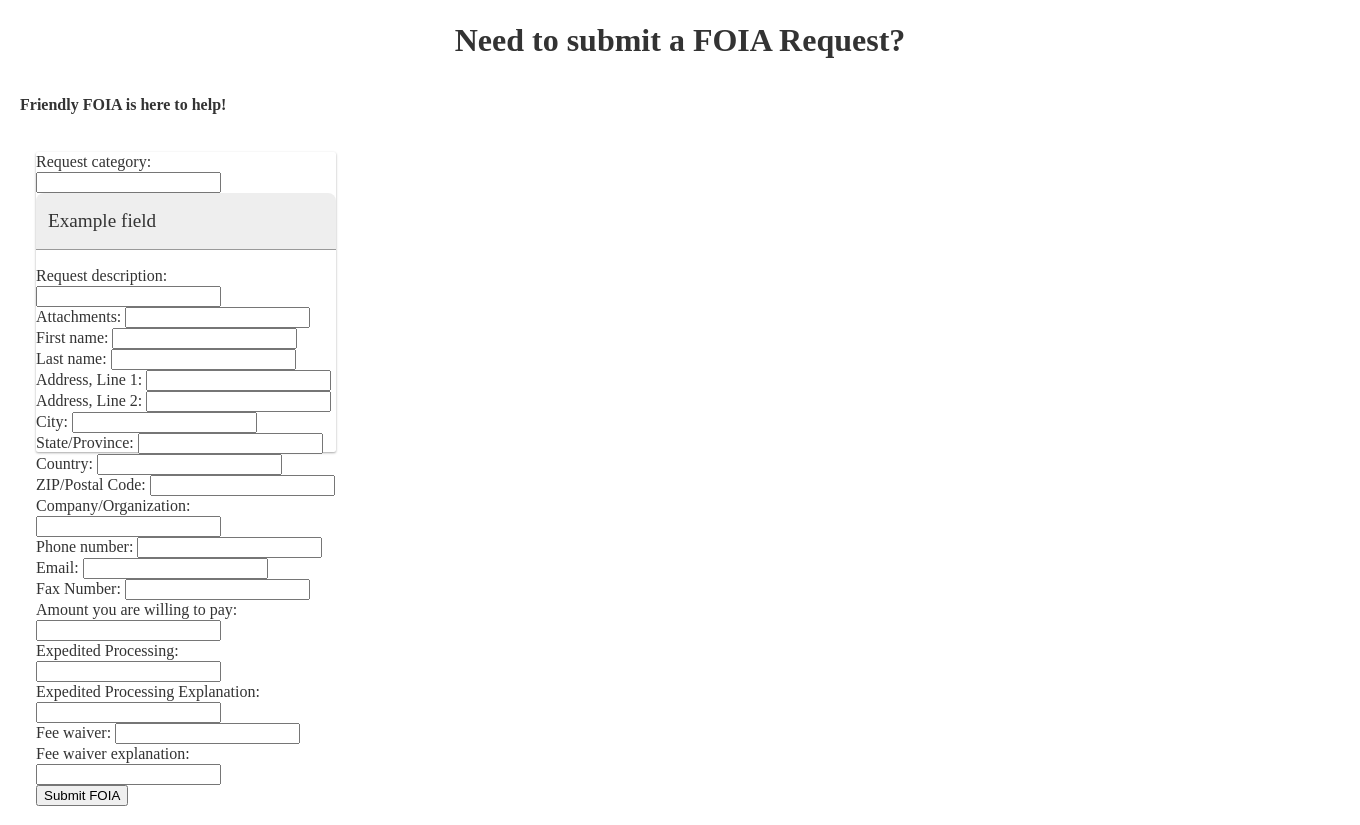
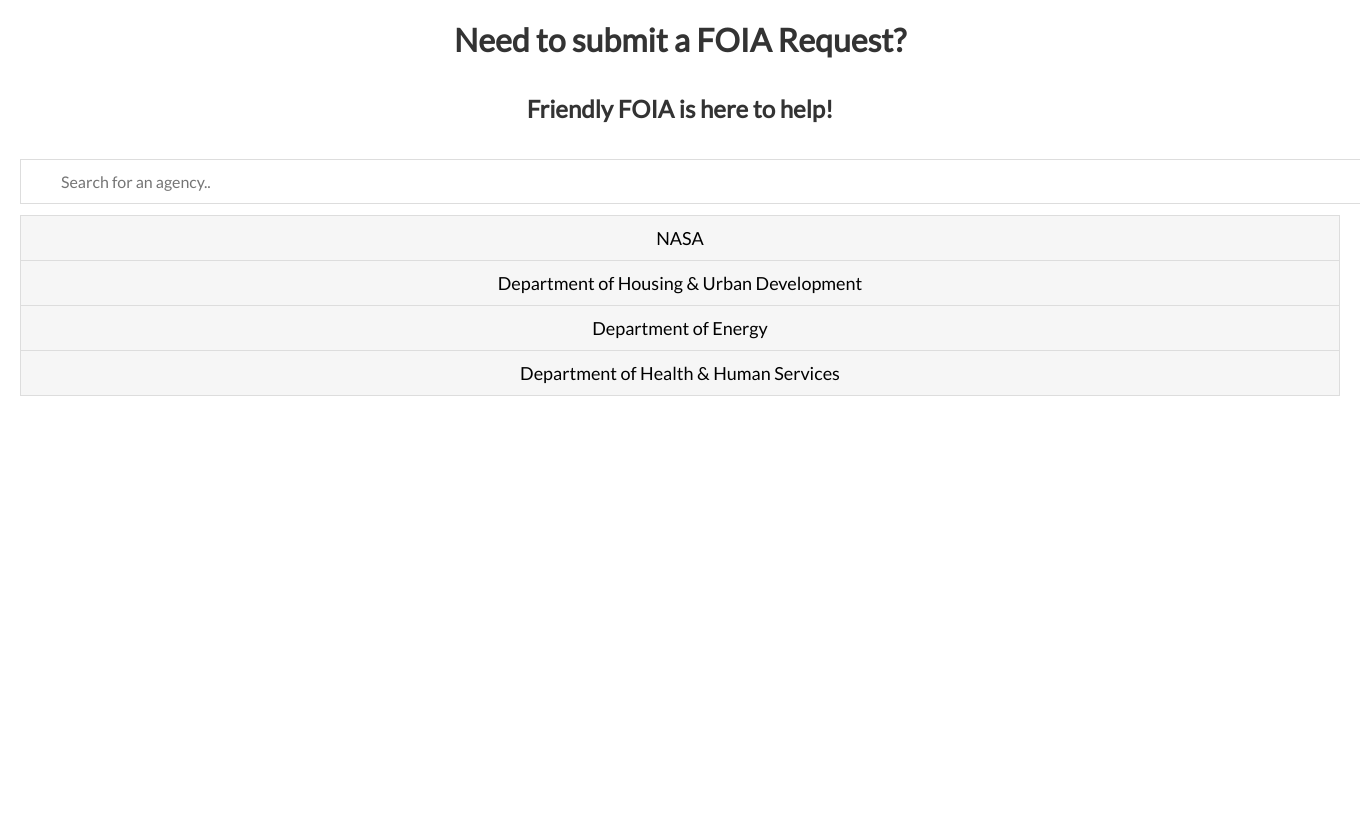
Before and after one commit to searri/friendly-foia, a Flask app: page / in a window 1360 px wide; the page is wider, and only the part inside the window is pictured. After the commit the page ends 396 px from the top of that part, so only its background shows below. Run offline with Flask 2, Linux system fonts and the light colour scheme.

Commit message:
searchable dropdown complete

```diff
--- a/app.py
+++ b/app.py
@@ -4,8 +4,7 @@
 
 @app.route('/')
 def home():
-    return render_template('home.html')
-
+    return render_template('landingpage.html')
 
 if __name__ == '__main__':
     app.run(debug=True)
--- a/static/css/main.css
+++ b/static/css/main.css
@@ -1,3 +1,7 @@
+* {
+    font-family: 'Lato', sans-serif;
+}
+
 html,
 body {
     color: #333;
@@ -9,7 +13,8 @@
     margin: 20px;
 }
 
-h1 {
+h1,
+h2 {
     line-height: 1.2;
     margin-bottom: 35px;
     text-align: center;
@@ -46,7 +51,7 @@
     border-radius: 8px 8px 0 0;
     overflow: hidden;
     position: relative;
-    width: 100%;
+    width: 80%;
 }
 
 .form-field__bar {
@@ -117,10 +122,8 @@
     background: #fff;
     border-radius: 2px;
     display: inline-block;
-    height: 300px;
     margin: 1rem;
     position: relative;
-    width: 300px;
 }
 
 .card-1 {
@@ -129,5 +132,54 @@
 }
 
 .card-1:hover {
-    box-shadow: 0 14px 28px rgba(0,0,0,0.25), 0 10px 10px rgba(0,0,0,0.22);
+    box-shadow: 0 14px 28px rgba(0, 0, 0, 0.25), 0 10px 10px rgba(0, 0, 0, 0.22);
 }
+
+#myInput {
+    /* Add a search icon to input */
+    background-position: 10px 12px;
+    /* Position the search icon */
+    background-repeat: no-repeat;
+    /* Do not repeat the icon image */
+    width: 100%;
+    /* Full-width */
+    font-size: 16px;
+    /* Increase font-size */
+    padding: 12px 20px 12px 40px;
+    /* Add some padding */
+    border: 1px solid #ddd;
+    /* Add a grey border */
+    margin-bottom: 12px;
+    /* Add some space below the input */
+}
+
+#myUL {
+    /* Remove default list styling */
+    list-style-type: none;
+    padding: 0;
+    margin: 0;
+}
+
+#myUL li a {
+    border: 1px solid #ddd;
+    /* Add a border to all links */
+    margin-top: -1px;
+    /* Prevent double borders */
+    background-color: #f6f6f6;
+    /* Grey background color */
+    padding: 12px;
+    /* Add some padding */
+    text-decoration: none;
+    /* Remove default text underline */
+    font-size: 18px;
+    /* Increase the font-size */
+    color: black;
+    /* Add a black text color */
+    display: block;
+    /* Make it into a block element to fill the whole list */
+}
+
+#myUL li a:hover:not(.header) {
+    background-color: #eee;
+    /* Add a hover effect to all links, except for headers */
+}
--- a/templates/home.html
+++ b/templates/home.html
@@ -4,31 +4,69 @@
 <head>
     <meta charset="utf-8">
     <title>Friendly FOIA</title>
-    <link rel="stylesheet" href="{{ url_for('static', filename='css/main.css') }}">
+    <link rel="stylesheet" href="static/css/main.css">
+    <link href="https://fonts.googleapis.com/css?family=Lato" rel="stylesheet">
 </head>
 
 <body>
     <h1>Need to submit a FOIA Request?</h1>
     <h4>Friendly FOIA is here to help!</h4>
-    <div class="card card-1">
-        <form action="report.php" method="POST">
+    <div style="text-align: center">
+        <div class="card card-1" style="width: 70%">
+            <form action="report.php" method="POST" style="text-align: left">
+                Select Federal Agency: <input type="text" name="agency"><br>
                 Request category: <input type="text" name="situation"><br>
+                Request description: <input type="text" name="situation"><br>
+                Attachments: <input type="text" name="desc"><br>
 
                 <div class="form-field">
                     <div class="form-field__control">
-                    <input id="exampleField" type="text" class="form-field__input" value="" placeholder=" " />
-                    <label for="exampleField" class="form-field__label">Example field</label>
+                        <input name="fname" type="text" class="form-field__input" value="" placeholder=" " />
+                        <label for="exampleField" class="form-field__label">First Name</label>
                         <div class="form-field__bar"></div>
                     </div>
                 </div>
 
-            Request description: <input type="text" name="situation"><br>
-            Attachments: <input type="text" name="desc"><br>
-            First name: <input type="text" name="fname"><br>
-            Last name: <input type="text" name="lname"><br>
-            Address, Line 1: <input type="text" name="addr1"><br>
-            Address, Line 2: <input type="text" name="addr2"><br>
-            City: <input type="text" name="city"><br>
+                <div class="form-field">
+                    <div class="form-field__control">
+                        <input name="lname" type="text" class="form-field__input" value="" placeholder=" " />
+                        <label for="exampleField" class="form-field__label">Last Name</label>
+                        <div class="form-field__bar"></div>
+                    </div>
+                </div>
+
+                <div class="form-field">
+                    <div class="form-field__control">
+                        <input name="addr1" type="text" class="form-field__input" value="" placeholder=" " />
+                        <label for="exampleField" class="form-field__label">Address, Line 1</label>
+                        <div class="form-field__bar"></div>
+                    </div>
+                </div>
+
+                <div class="form-field">
+                    <div class="form-field__control">
+                        <input name="addr2" type="text" class="form-field__input" value="" placeholder=" " />
+                        <label for="exampleField" class="form-field__label">Address, Line 2</label>
+                        <div class="form-field__bar"></div>
+                    </div>
+                </div>
+
+                <div class="form-field">
+                    <div class="form-field__control">
+                        <input name="city" type="text" class="form-field__input" value="" placeholder=" " />
+                        <label for="exampleField" class="form-field__label">City</label>
+                        <div class="form-field__bar"></div>
+                    </div>
+                </div>
+
+                <div class="form-field">
+                    <div class="form-field__control">
+                        <input name="state" type="text" class="form-field__input" value="" placeholder=" " />
+                        <label for="exampleField" class="form-field__label">State/Province</label>
+                        <div class="form-field__bar"></div>
+                    </div>
+                </div>
+
                 State/Province: <input type="text" name="state"><br>
                 Country: <input type="text" name="country"><br>
                 ZIP/Postal Code: <input type="text" name="zip"><br>
@@ -44,6 +82,7 @@
                 <input type="submit" value="Submit FOIA">
             </form>
         </div>
+    </div>
 
 </body>
 
--- /dev/null
+++ b/templates/landingpage.html
@@ -0,0 +1,52 @@
+<!DOCTYPE html>
+<html lang="en" dir="ltr">
+
+<head>
+    <meta charset="utf-8">
+    <title>Friendly FOIA</title>
+    <link rel="stylesheet" href="{{ url_for('static', filename='css/main.css') }}">
+    <link href="https://fonts.googleapis.com/css?family=Lato" rel="stylesheet">
+</head>
+
+<body>
+    <h1>Need to submit a FOIA Request?</h1>
+    <h2>Friendly FOIA is here to help!</h2>
+    <div style="text-align: center">
+        <form>
+            <input type="text" id="myInput" onkeyup="myFunction()" placeholder="Search for an agency.." name="agency">
+
+            <ul id="myUL">
+                <li><a href="#">NASA</a></li>
+                <li><a href="#">Department of Housing & Urban Development</a></li>
+
+                <li><a href="#">Department of Energy</a></li>
+                <li><a href="#">Department of Health & Human Services</a></li>
+            </ul>
+        </form>
+    </div>
+
+</body>
+
+<script>
+    function myFunction() {
+        // Declare variables
+        var input, filter, ul, li, a, i, txtValue;
+        input = document.getElementById('myInput');
+        filter = input.value.toUpperCase();
+        ul = document.getElementById("myUL");
+        li = ul.getElementsByTagName('li');
+
+        // Loop through all list items, and hide those who don't match the search query
+        for (i = 0; i < li.length; i++) {
+            a = li[i].getElementsByTagName("a")[0];
+            txtValue = a.textContent || a.innerText;
+            if (txtValue.toUpperCase().indexOf(filter) > -1) {
+                li[i].style.display = "";
+            } else {
+                li[i].style.display = "none";
+            }
+        }
+    }
+</script>
+
+</html>
```
Lines whose indentation alone changed are shown as unchanged.
